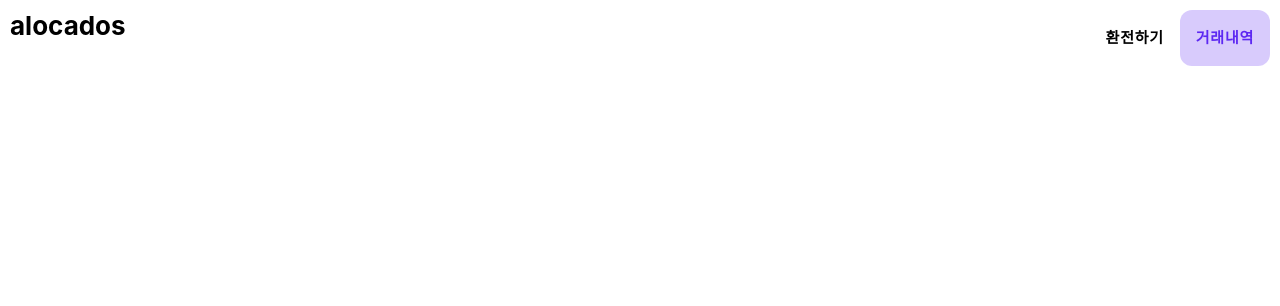
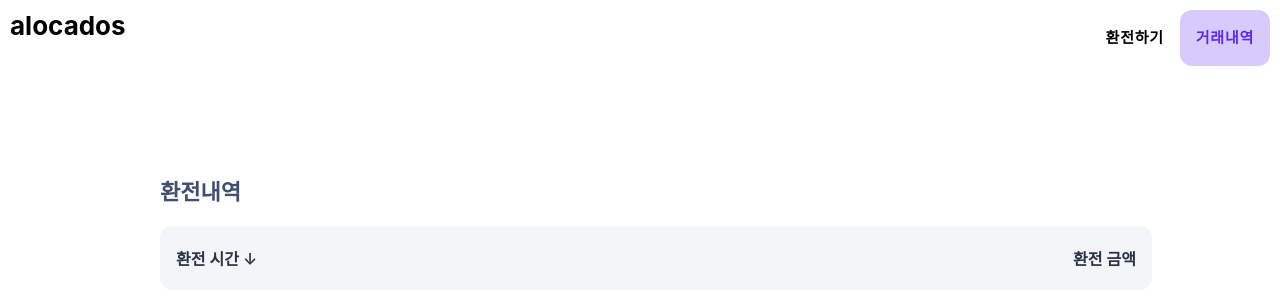
Before and after one commit to Jeongeun-Choi/exchange-blockchain, a React (Create React App) app: page /history in a window 1280 px wide. Shown: the top 306 px of the page. Built offline with nearby package versions, Linux system fonts and the light colour scheme.

Commit message:
add: 거래내역 페이지 구현

```diff
--- /dev/null
+++ b/src/pages/ExchangedHistoryPage.tsx
@@ -0,0 +1,77 @@
+import { styled } from "styled-components";
+import { useExchangedHistory } from "../store/useExchangedHistory";
+import { colors } from "../styles/colors";
+import { ExchangedHistory } from "../components/ExchangedHistory";
+import { useState } from "react";
+
+function ExchangedHistoryPage() {
+  const [exchangedHistoryList, sortExchangedHistory] = useExchangedHistory(
+    (state) => [state.exchangedHistoryList, state.sortExchangedHistory]
+  );
+  const [filterType, setFilterType] = useState<string>("desc");
+
+  const handleClickFilter = () => {
+    let newFilterType = "desc";
+
+    if (filterType === "desc") {
+      newFilterType = "asc";
+    }
+    sortExchangedHistory();
+    setFilterType(newFilterType);
+  };
+
+  return (
+    <Container>
+      <Title>환전내역</Title>
+      <Main>
+        <HistoryFilter>
+          <span onClick={handleClickFilter}>
+            환전 시간 {filterType === "desc" ? "↓" : "↑"}
+          </span>
+          <span>환전 금액</span>
+        </HistoryFilter>
+        {exchangedHistoryList.map((history) => (
+          <ExchangedHistory
+            key={history.time.getMilliseconds()}
+            time={history.time}
+            to={history.to}
+            from={history.from}
+          />
+        ))}
+      </Main>
+    </Container>
+  );
+}
+
+export default ExchangedHistoryPage;
+
+const Container = styled.div`
+  width: 960px;
+  height: 70%;
+  display: flex;
+  flex-direction: column;
+`;
+
+const Main = styled.main`
+  width: 960px;
+`;
+
+const Title = styled.span`
+  font-size: 22px;
+  font-weight: 700;
+  color: ${colors.shade700};
+`;
+
+const HistoryFilter = styled.div`
+  width: 100%;
+  height: 48px;
+  padding: 8px 16px 8px 16px;
+  margin-top: 20px;
+  border-radius: 12px;
+  background-color: ${colors.shade100};
+  color: ${colors.shade900};
+  font-weight: 600;
+  display: flex;
+  justify-content: space-between;
+  align-items: center;
+`;
--- a/src/pages/ExchangingPage.tsx
+++ b/src/pages/ExchangingPage.tsx
@@ -47,6 +47,7 @@ const Title = styled.span`
   font-size: 22px;
   font-weight: 700;
   color: ${colors.shade700};
+  margin-bottom: 20px;
 `;
 
 const ExchangedContent = styled.form`
--- a/src/router/Router.tsx
+++ b/src/router/Router.tsx
@@ -1,6 +1,7 @@
+import ExchangedHistoryPage from "../pages/ExchangedHistoryPage";
 import ExchangingPage from "../pages/ExchangingPage";
 
 export const routes = [
   { path: "/exchanging", element: <ExchangingPage />, title: "환전하기" },
-  { path: "/history", element: <></>, title: "거래내역" },
+  { path: "/history", element: <ExchangedHistoryPage />, title: "거래내역" },
 ];
```
